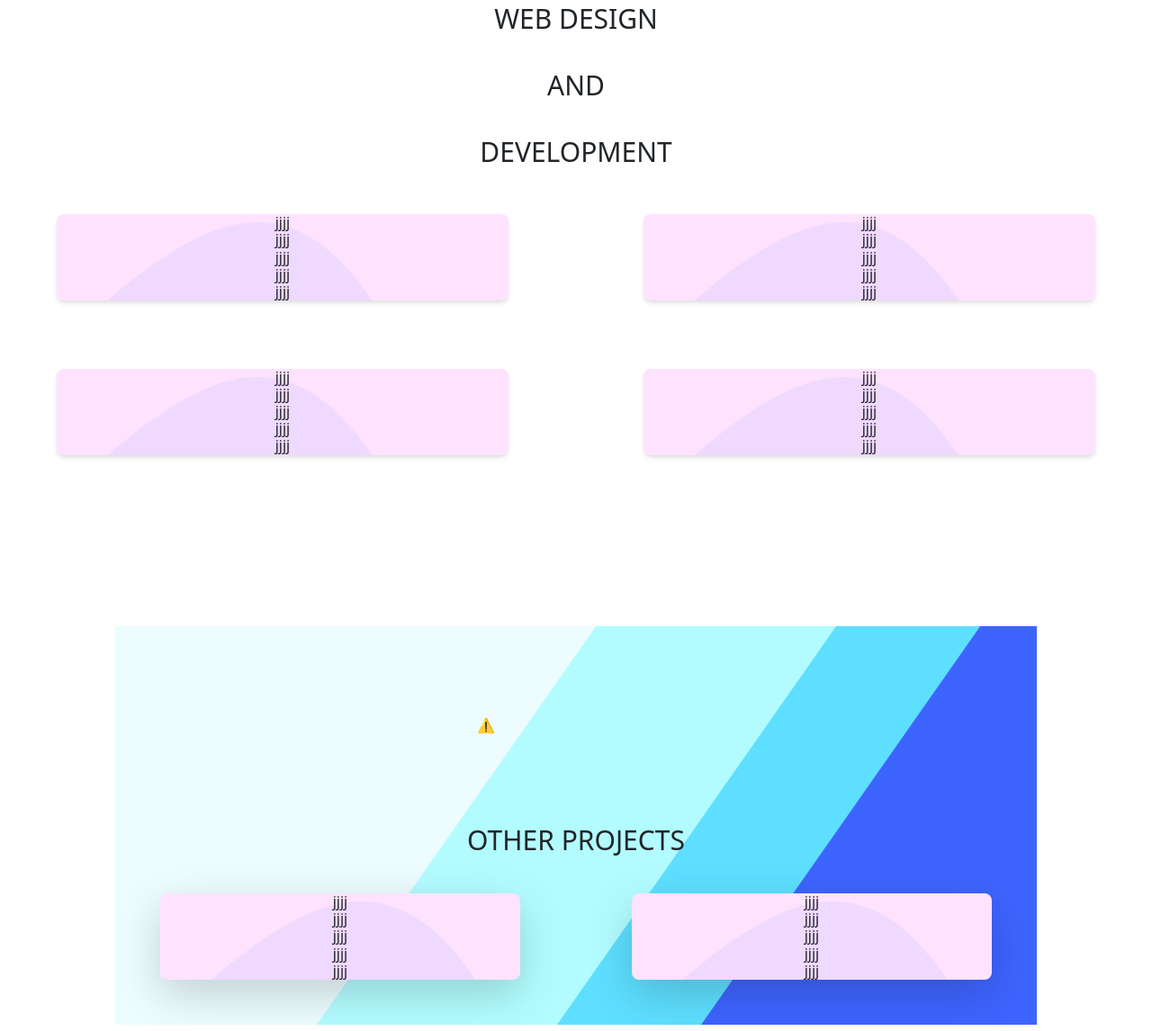
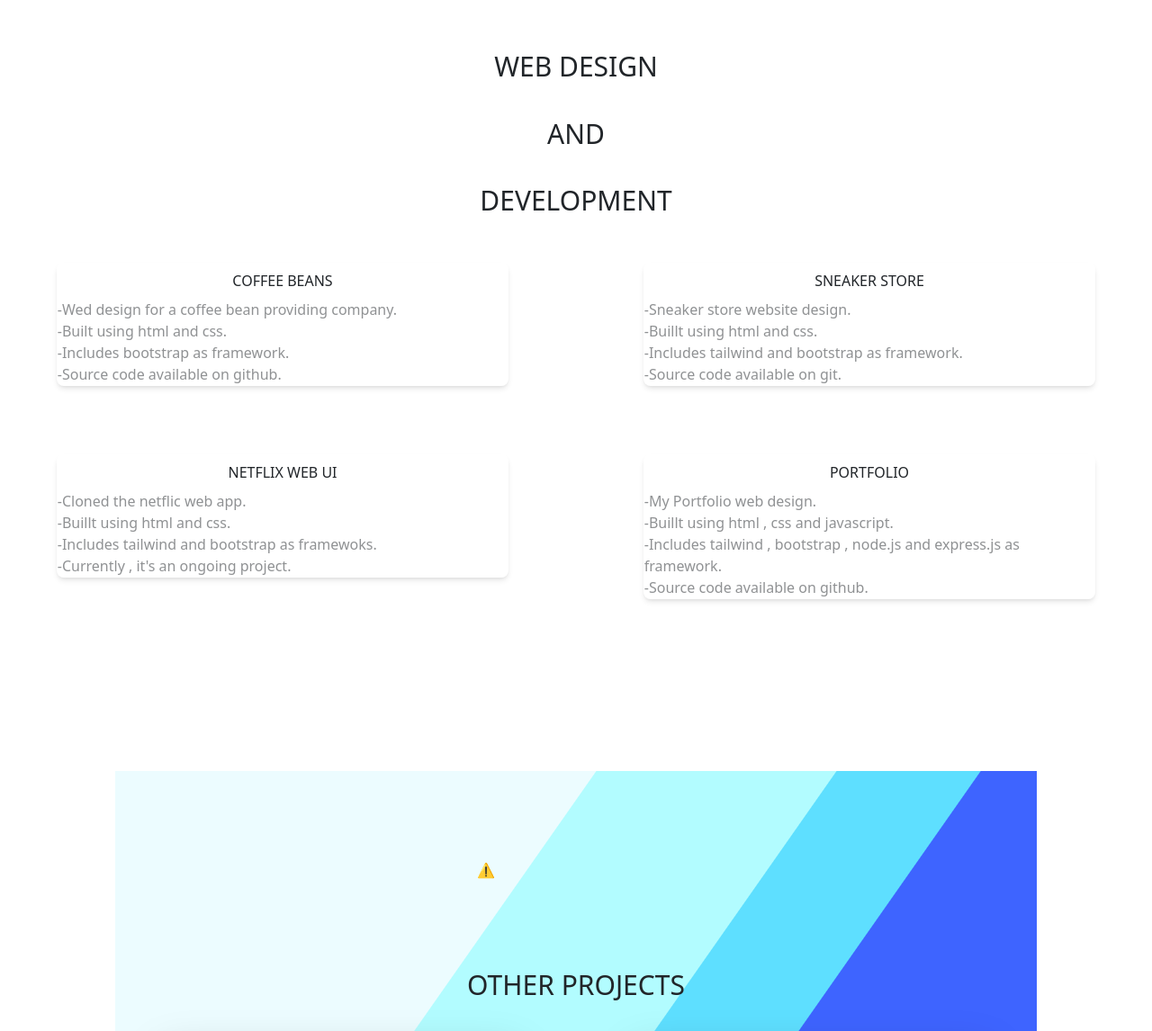
Before and after one commit to SANKALP1011/StaticPorftolioTemplate, a website: page html/project.html in a window 1280 px wide. Shown: the part 1507-2653 px from the top of the page at 90% size. Drawn offline with nearby package versions, Linux system fonts and the light colour scheme; no server answers.

Commit message:
Design improved.

```diff
--- a/css/style.css
+++ b/css/style.css
@@ -2,7 +2,7 @@
     padding: 3% 5% 5% 5%;
 }
 .MainText{
-    margin-left: 40%;
+    margin: auto auto auto 40%;
     font-weight: 600;
 }
 .MainHeading{
@@ -19,16 +19,12 @@
 .subText{
     opacity: 0.5;
 }
-lottie-player{
-    padding: 0% 0% 0% 0%;
-    margin: 0% 0% 0% 0%;
-}
 .lottieView{
     margin-left: 8%;
 }
 .lottie{
     padding: 0 0 0 0;
-    margin-left: 0%;
+    margin: auto auto auto auto;
 }
 #MidView{
     padding: 5% 11% 5% 11%;
@@ -44,12 +40,11 @@ lottie-player{
 }
 .HeadingText{
     padding: 7% 2% 0% 0%;
-    padding-bottom: 0ch;
-    margin-left: 100px;
+    margin: auto 10%;
     font-size: 35px;
 }
 .programImage{
-    margin-left: 20%;
+    margin-left: auto auto auto 10%;
 }
 #MidOneView{
     padding: 5% 30% 5% 3%;
@@ -59,8 +54,8 @@ lottie-player{
     background-color: #EFF8FF;
 }
 .codeView{
-    padding: 10% 5% 10% 0%;
-    margin-left: 23%;
+    padding: 10% 35% 10% 0%;
+    margin: auto auto auto 23%;
 }
 #MidTwoView{
     padding: 5% 3% 5% 30%;
@@ -104,7 +99,7 @@ lottie-player{
 
 }
 .projectButton{
-    padding-top: 5%;
+    padding: auto auto 10% auto;
 }
 #WelcomeSection{
     background: linear-gradient(125deg, #ECFCFF 0%, #ECFCFF 40%, #B2FCFF calc(40% + 1px), #B2FCFF 60%, #5EDFFF calc(60% + 1px), #5EDFFF 72%, #3E64FF calc(72% + 1px), #3E64FF 100%);
@@ -123,10 +118,20 @@ lottie-player{
     margin-bottom: 5%;
 }
 .appText{
-    text-align: center;
     background-image: url("../Images/wave-2.png");
     background-color: #FFE3FE;
     margin: 2% 10% 10% 10%;
+    background: rgba( 255, 255, 255, 0 );
+box-shadow: 0 8px 32px 0 rgba( 31, 38, 135, 0.37 );
+backdrop-filter: blur( 4px );
+-webkit-backdrop-filter: blur( 4px );
+border-radius: 10px;
+border: 1px solid rgba( 255, 255, 255, 0.18 );
+animation: backwards;
+}
+.AppHeading{
+    text-align: center;
+    padding: 2% 0% 2% 0%;
 }
 #other{
     background: linear-gradient(125deg, #ECFCFF 0%, #ECFCFF 40%, #B2FCFF calc(40% + 1px), #B2FCFF 60%, #5EDFFF calc(60% + 1px), #5EDFFF 72%, #3E64FF calc(72% + 1px), #3E64FF 100%);
@@ -135,11 +140,12 @@ lottie-player{
 }
 #ConnectSection{
     text-align: center;
-    margin: 10% 30% 10% 30%;
+    margin: 10% 20% 10% 20%;
 }
 .SocialIcon{
     padding-top: 10%;
     text-align: center;
+    margin: auto;
 }
 .fab{
     padding: 0% 2% 0% 2%;
@@ -156,3 +162,11 @@ lottie-player{
 .appSubtext{
     opacity: 0.5;
 }
+.EndText{
+    margin: auto;
+    font-size: 30px;
+}
+.lastSubText{
+    margin: auto;
+    opacity: 0.5;
+}
--- a/html/project.html
+++ b/html/project.html
@@ -167,40 +167,40 @@
     <div class="row">
         <div class="col-lg-6">
             <div class="appText shadow-md rounded-lg h-18">
-                <h1>jjjj</h1>
-                <h1>jjjj</h1>
-                <h1>jjjj</h1>
-                <h1>jjjj</h1>
-                <h1>jjjj</h1>
+                <h1 class="AppHeading">COFFEE BEANS</h1>
+                <p class="appSubtext">-Wed design for a coffee bean providing company.</p>
+                <p class="appSubtext">-Built using html and css.</p>
+                <p class="appSubtext">-Includes bootstrap as framework.</p>
+                <p class="appSubtext">-Source code available on github.</p>
             </div>
         </div>
         <div class="col-lg-6">
          <div class="appText shadow-md rounded-lg h-18">
-             <h1>jjjj</h1>
-             <h1>jjjj</h1>
-             <h1>jjjj</h1>
-             <h1>jjjj</h1>
-             <h1>jjjj</h1>
+             <h1 class="AppHeading">SNEAKER STORE</h1>
+             <p class="appSubtext">-Sneaker store website design.</p>
+             <p class="appSubtext">-Buillt using html and css.</p>
+             <p class="appSubtext">-Includes tailwind and bootstrap as framework.</p>
+             <p class="appSubtext">-Source code available on git.</p>
          </div>
      </div>
     </div>
     <div class="row">
      <div class="col-lg-6">
          <div class="appText shadow-md rounded-lg h-18">
-             <h1>jjjj</h1>
-             <h1>jjjj</h1>
-             <h1>jjjj</h1>
-             <h1>jjjj</h1>
-             <h1>jjjj</h1>
+             <h1 class="AppHeading">NETFLIX WEB UI</h1>
+             <p class="appSubtext">-Cloned the netflic web app.</p>
+             <p class="appSubtext">-Buillt using html and css.</p>
+             <p class="appSubtext">-Includes tailwind and bootstrap as framewoks.</p>
+             <p class="appSubtext">-Currently , it's an ongoing project.</p>
          </div>
      </div>
      <div class="col-lg-6">
       <div class="appText shadow-md rounded-lg h-18">
-          <h1>jjjj</h1>
-          <h1>jjjj</h1>
-          <h1>jjjj</h1>
-          <h1>jjjj</h1>
-          <h1>jjjj</h1>
+          <h1 class="AppHeading">PORTFOLIO</h1>
+          <p class="appSubtext">-My Portfolio web design.</p>
+          <p class="appSubtext">-Buillt using html , css and javascript.</p>
+          <p class="appSubtext">-Includes tailwind , bootstrap , node.js and express.js as framework.</p>
+          <p class="appSubtext">-Source code available on github.</p>
       </div>
   </div>
  </div>
@@ -234,9 +234,11 @@
  </section>
 
  <section id="ConnectSection">
-    <h1 class="HeadingText">STAY CONNECTED</h1>
+   <centre>
+    <h1 class="EndText">STAY CONNECTED</h1>
+   </centre>
     <br>
-    <p style="opacity: 0.5;">     Second year student at Vellore Institute of technology , Vellore , TamilNadu</p>
+    <p class="lastSubText" style="opacity: 0.5;">     Second year student at Vellore Institute of technology , Vellore , TamilNadu</p>
     <h1></h1>
     <h1>
     </h1>
```
Also changed, not shown: html/index.html (+2 -2 lines), html/tempCodeRunnerFile.html (added, +1 -0 lines).
